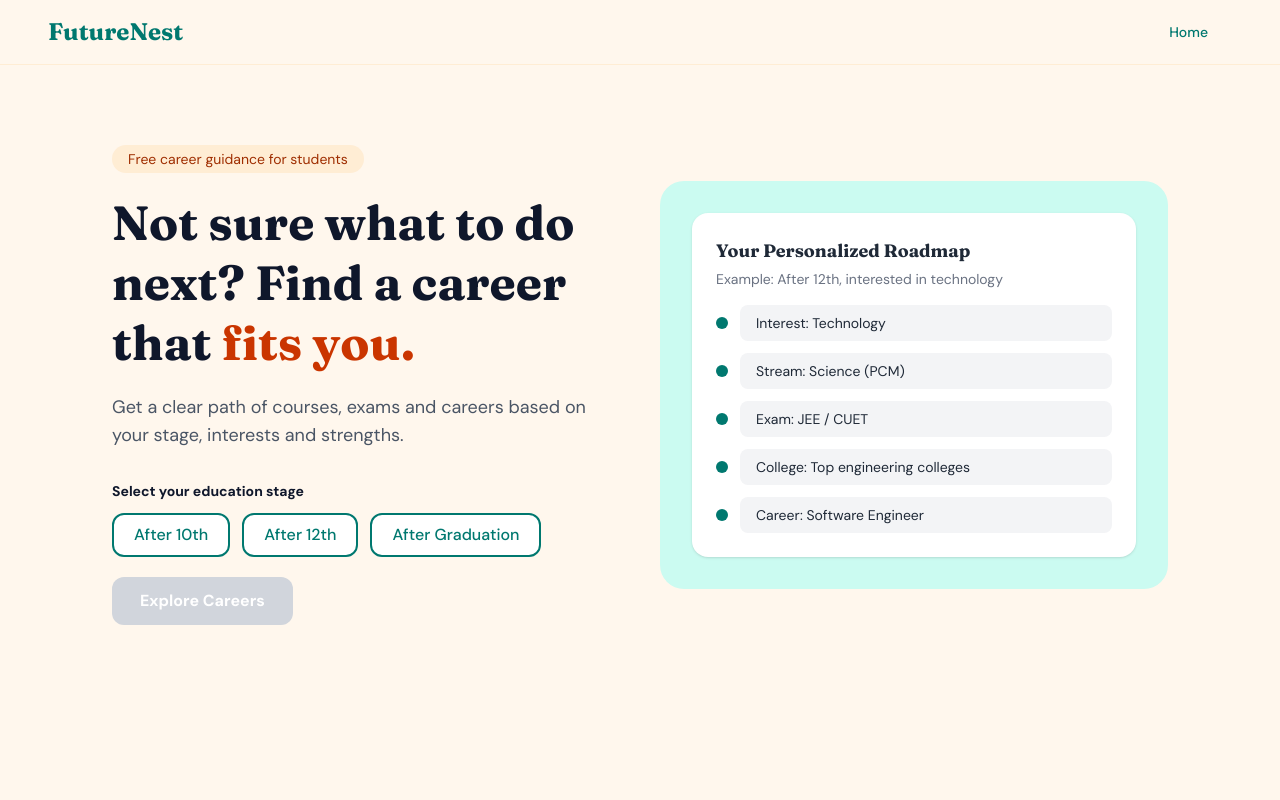
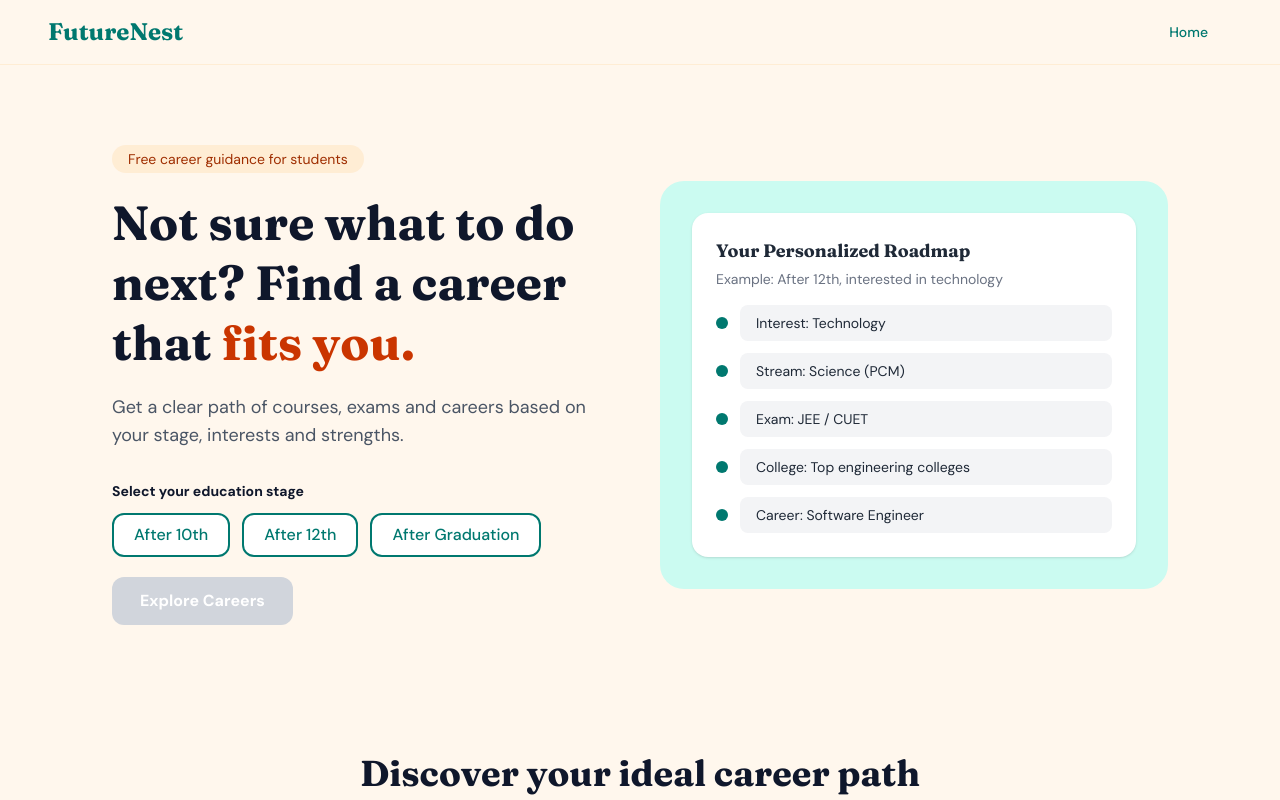
Before and after one commit to abhishekprajapativns/FutureNest, a React (Vite) app in the folder client/: page / in a window 1280 px wide. Shown: the top 800 px of the page. Built offline with nearby package versions, Linux system fonts and the light colour scheme.

Commit message:
Add career fields section

```diff
--- a/client/src/pages/Home.jsx
+++ b/client/src/pages/Home.jsx
@@ -1,9 +1,11 @@
 import Hero from "../components/Hero";
+import Fields from "../components/Fields";
 
 function Home() {
   return (
     <main>
       <Hero />
+      <Fields />
     </main>
   );
 }
```
